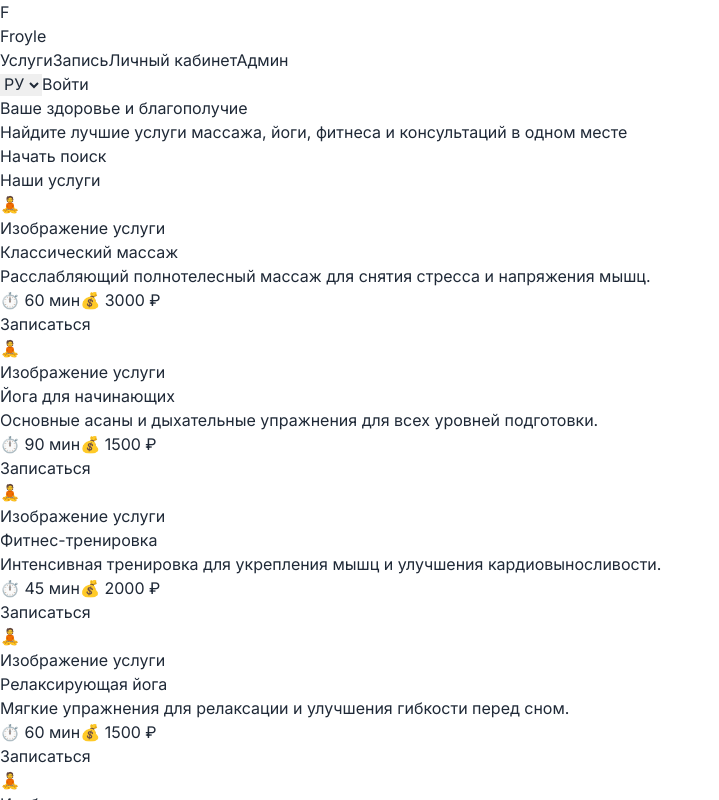
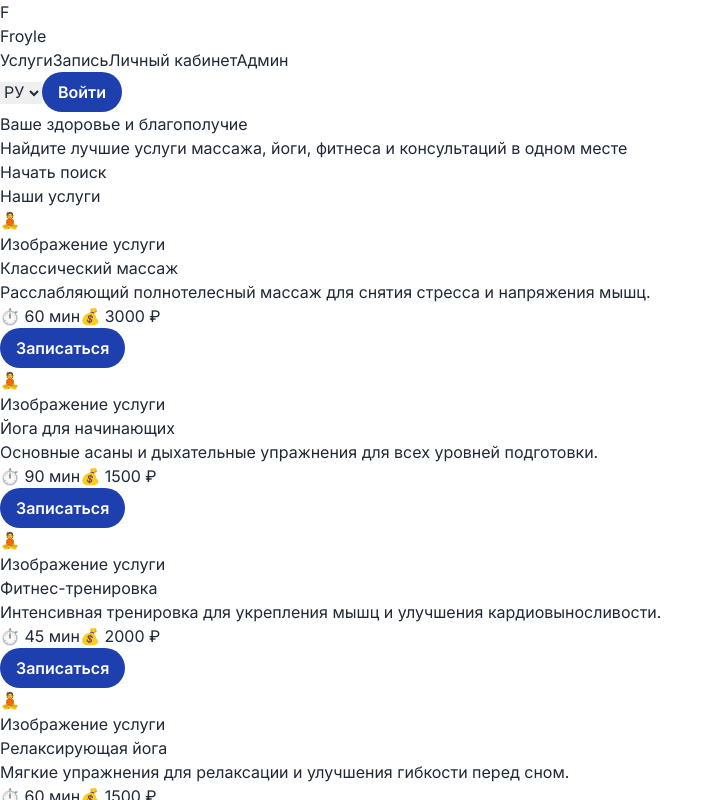
Before and after one commit to Fruely/mvp, a Next.js app: page / in a window 1280 px wide. Shown: the top 800 px of the page, without its empty margins (0-719 px from the left). Built offline with nearby package versions, Linux system fonts and the light colour scheme.

Commit message:
chore: update globals.css with improved typography and component styles

```diff
--- a/src/styles/globals.css
+++ b/src/styles/globals.css
@@ -1,43 +1,35 @@
-@import url('https://fonts.googleapis.com/css2?family=Inter:wght@100;200;300;400;500;600;700;800;900&display=swap');
+@import url('https://fonts.googleapis.com/css2?family=Inter:wght@300;400;600;700;800&display=swap');
 
 @tailwind base;
 @tailwind components;
 @tailwind utilities;
 
-* {
-  margin: 0;
-  padding: 0;
-  box-sizing: border-box;
+:root {
+  --primary: #1E40AF;
+  --accent: #DC2626;
 }
 
-html {
-  scroll-behavior: smooth;
+html, body, #__next {
+  height: 100%;
 }
 
 body {
-  font-family: 'Inter', sans-serif;
-  background-color: #ffffff;
-  color: #1f2937;
+  @apply bg-white text-gray-800 font-inter;
 }
 
-@layer components {
-  .btn-primary {
-    @apply px-6 py-3 bg-primary text-white rounded-lg font-semibold transition-all duration-200 hover:scale-105 hover:shadow-lg cursor-pointer;
-  }
+.btn-primary {
+  @apply bg-primary text-white px-4 py-2 rounded-full font-semibold transition transform hover:scale-105 hover:shadow-lg;
+}
 
-  .btn-secondary {
-    @apply px-6 py-3 border-2 border-primary text-primary rounded-lg font-semibold transition-all duration-200 hover:bg-primary hover:text-white cursor-pointer;
-  }
+.btn-accent {
+  @apply bg-accent text-white px-4 py-2 rounded-full font-semibold transition transform hover:scale-105 hover:shadow-lg;
+}
 
-  .card {
-    @apply bg-white rounded-lg shadow-md p-6 transition-all duration-300 hover:shadow-xl;
-  }
-
-  .container-custom {
-    @apply max-w-7xl mx-auto px-4 sm:px-6 lg:px-8;
-  }
-
-  .section-title {
-    @apply text-3xl sm:text-4xl font-bold text-primary mb-8;
-  }
+/* card hover */
+.card-hover {
+  transition: transform .18s ease, box-shadow .18s ease;
 }
+.card-hover:hover {
+  transform: translateY(-6px);
+  box-shadow: 0 10px 20px rgba(30,64,175,0.12);
+}
```
